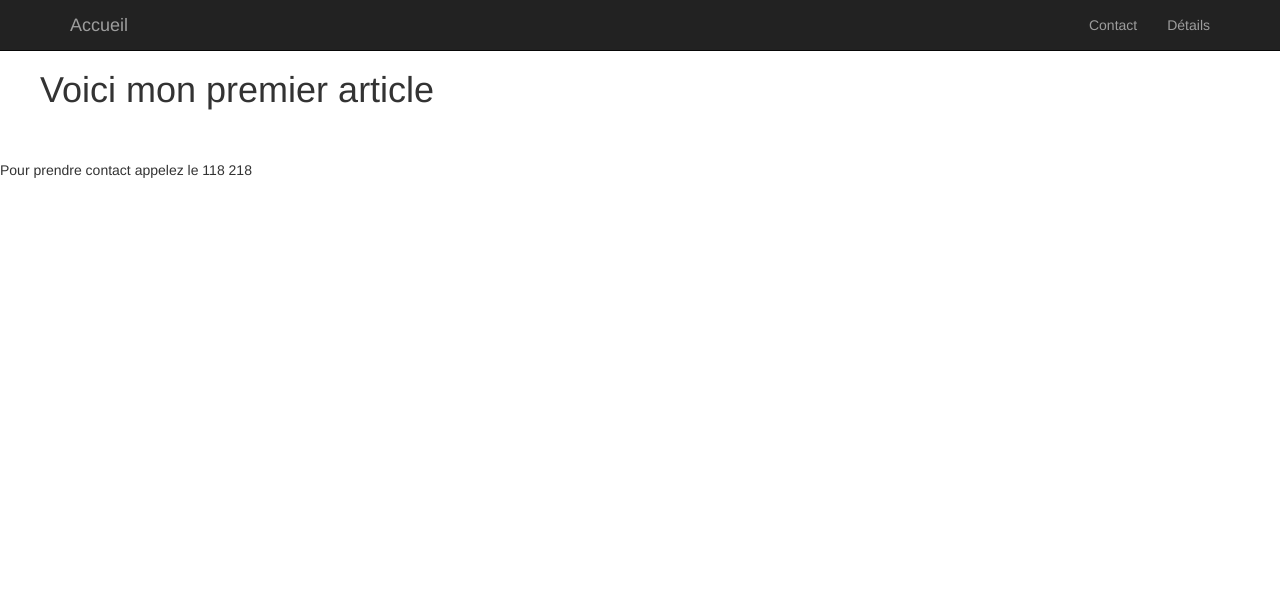
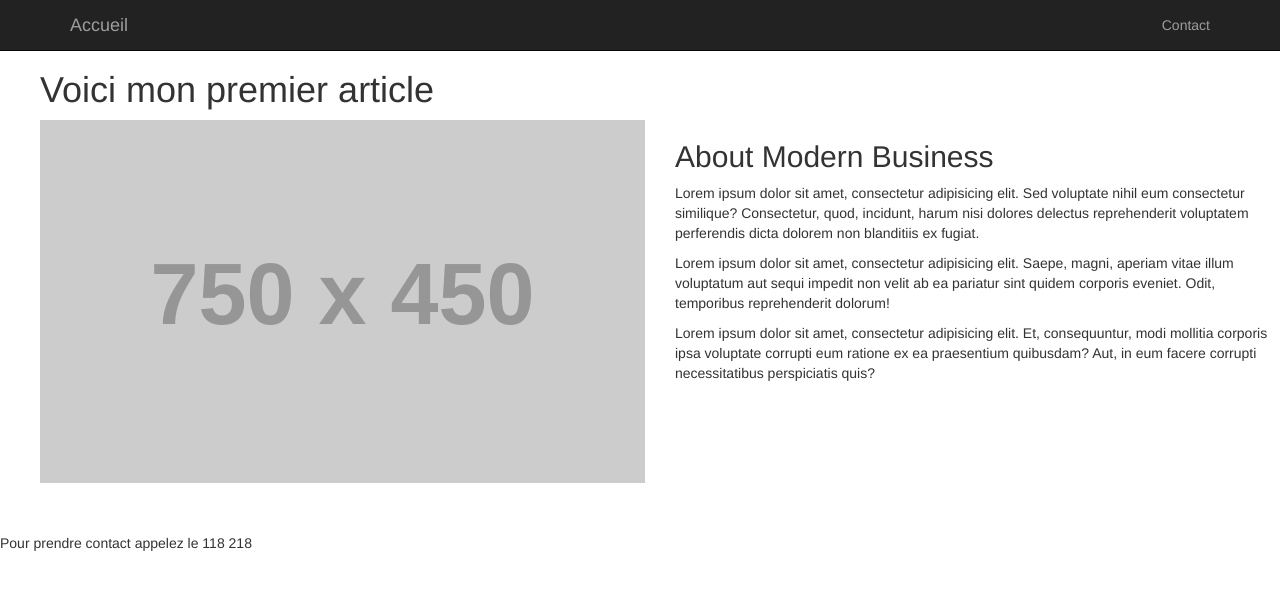
Before and after one commit to Mathilda09/Mathilda09.github.io, a Jekyll site: the page built from _posts/2015-12-03-billet.md, in a window 1280 px wide. Shown: the top 590 px of the page. Built offline with Jekyll 4.4.1, drawn with Linux system fonts in a browser that asks for light colours.

Commit message:
modifié :         _includes/header.html 	modifié :         _posts/2015-12-03-billet.md 	modifié :         _posts/2015-12-03-fichier.md 	modifié :         _posts/2015-12-03-text.md 	modifié :         contact.html

```diff
--- a/_includes/header.html
+++ b/_includes/header.html
@@ -17,11 +17,9 @@
 
 
                     <li>
-                        <a href="contact.html">Contact</a>
+                        <a href="/contact.html">Contact</a>
                     </li>
-		    <li>
-                        <a href="detail.html">Détails</a>
-                    </li>
+
 
 
 
--- a/_posts/2015-12-03-billet.md
+++ b/_posts/2015-12-03-billet.md
@@ -8,3 +8,16 @@ categories : musique
 
 
 <h1>Voici mon premier article</h1>
+
+
+<div class="row">
+            <div class="col-md-6">
+                <img class="img-responsive" src="http://placehold.it/750x450" alt="">
+            </div>
+            <div class="col-md-6">
+                <h2>About Modern Business</h2>
+                <p>Lorem ipsum dolor sit amet, consectetur adipisicing elit. Sed voluptate nihil eum consectetur similique? Consectetur, quod, incidunt, harum nisi dolores delectus reprehenderit voluptatem perferendis dicta dolorem non blanditiis ex fugiat.</p>
+                <p>Lorem ipsum dolor sit amet, consectetur adipisicing elit. Saepe, magni, aperiam vitae illum voluptatum aut sequi impedit non velit ab ea pariatur sint quidem corporis eveniet. Odit, temporibus reprehenderit dolorum!</p>
+                <p>Lorem ipsum dolor sit amet, consectetur adipisicing elit. Et, consequuntur, modi mollitia corporis ipsa voluptate corrupti eum ratione ex ea praesentium quibusdam? Aut, in eum facere corrupti necessitatibus perspiciatis quis?</p>
+            </div>
+        </div>
```
Also changed, not shown: _posts/2015-12-03-fichier.md (+12 -0 lines), _posts/2015-12-03-text.md (+12 -0 lines), contact.html (+4 -4 lines).
